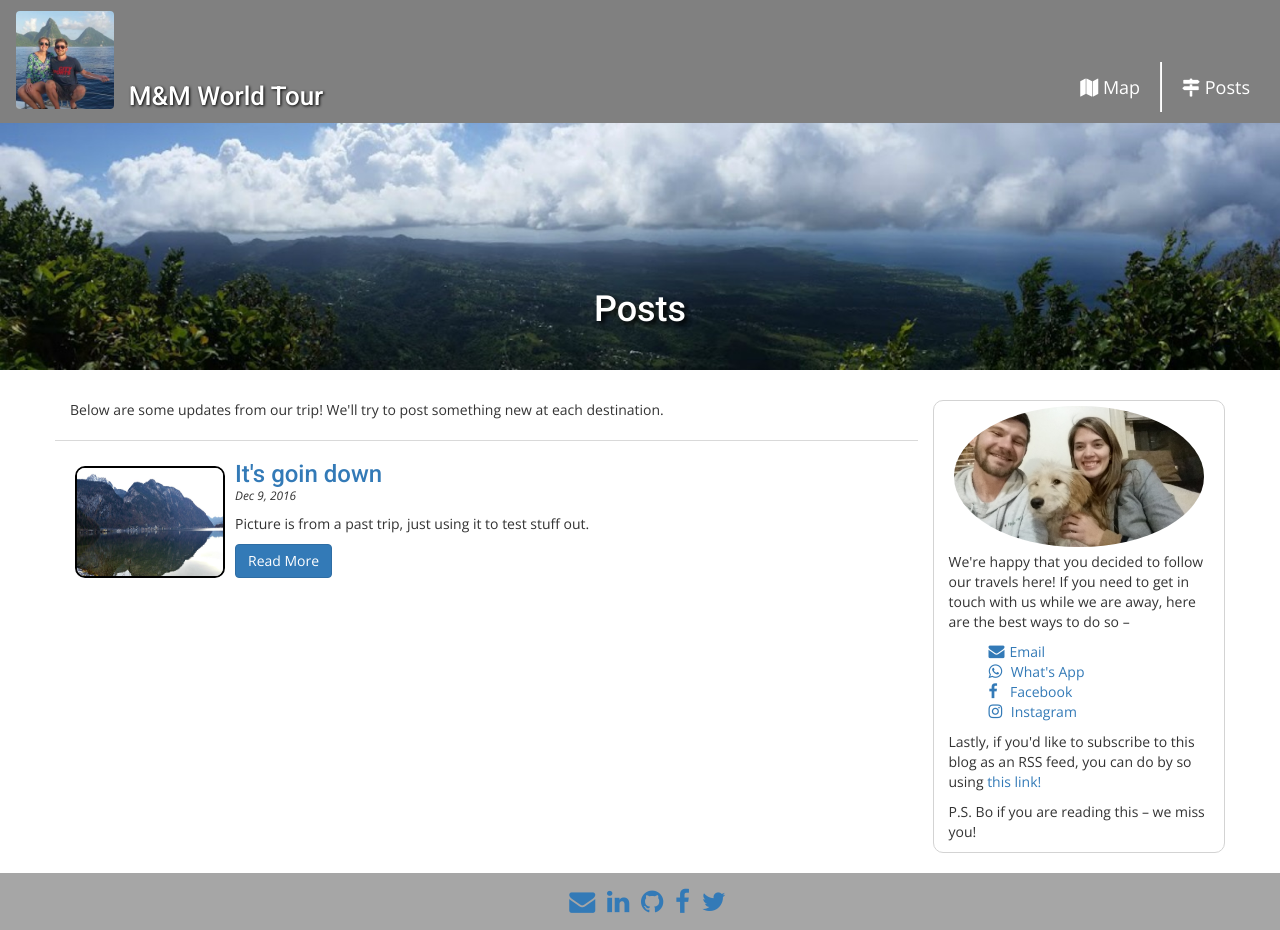
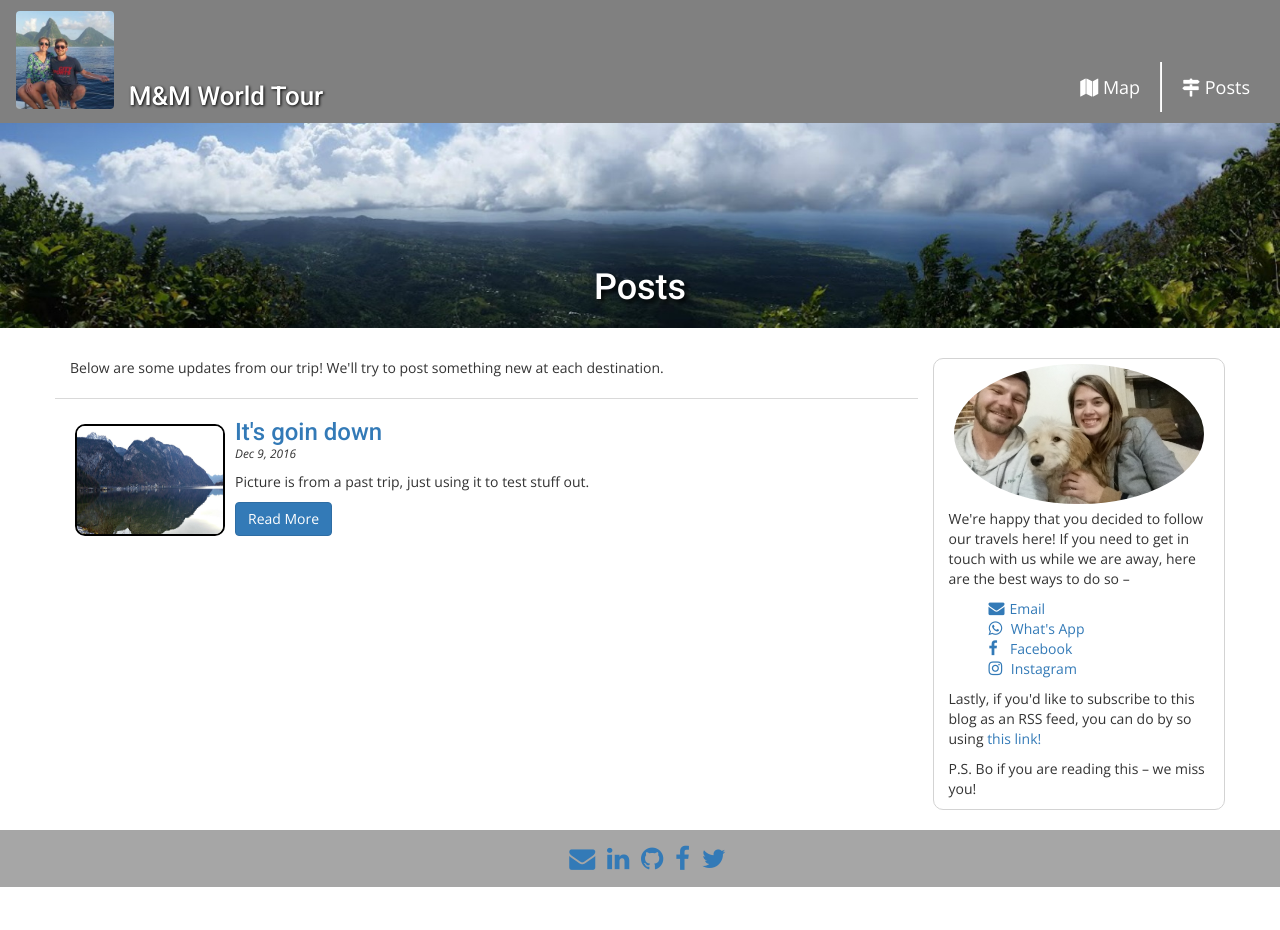
Before and after one commit to michaelrenzi/worldtour, a Jekyll site: the page built from posts.html, in a window 1280 px wide and 930 px high. Built offline with Jekyll 4.4.1, drawn with Linux system fonts in a browser that asks for light colours; nearby versions of some CDN libraries.

Commit message:
updated subpage feature image styles

```diff
--- a/css/styles.css
+++ b/css/styles.css
@@ -234,11 +234,10 @@ section#post-feature {
 /*Subpage Styles*/
 section#feature-subpage {
   text-align: center;
-  background-size:cover;
+  background-size:100% 100%;
   background-image:url(../img/st-lucia.jpg);
   background-repeat:no-repeat;
-  min-height:250px;
-  padding-top:150px;
+  padding-top:10%;
   margin:120px 0px 20px;
 }
 @media (max-width:768px) {
```
